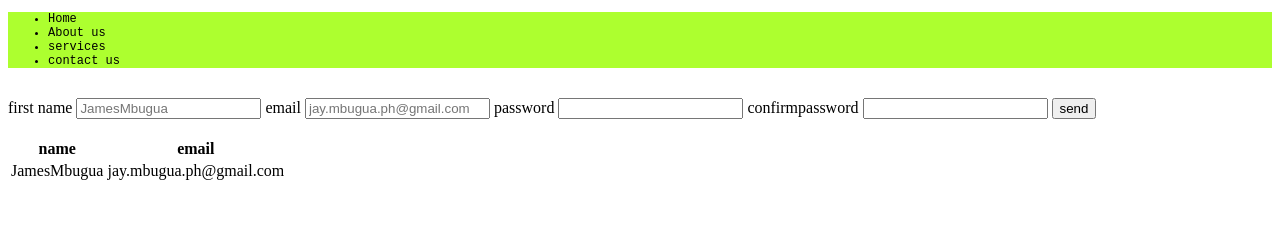
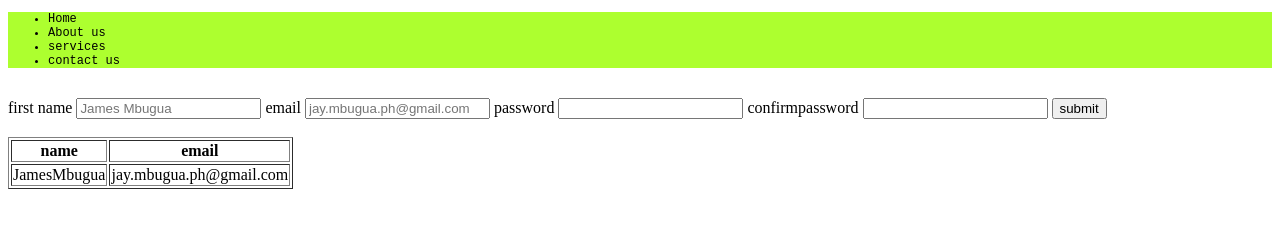
Before and after one commit to jammie-commits/html-intro, a website: page index.html in a window 1280 px wide. Drawn offline with Linux system fonts and the light colour scheme.

Commit message:
feat:modified index.html

```diff
--- a/index.html
+++ b/index.html
@@ -18,20 +18,20 @@
     <!-- FORMS -->
     <form action="" method="post">
         <label for="">first name</label>
-        <input type="text" name="fullname" id="full-name" placeholder="JamesMbugua" required/>
+        <input type="text" name="full-name" id="full-name" placeholder="James Mbugua" minlength="4" required/>
         <label for="">email</label>
         <input type="email" name="useremail" id="input-email" placeholder="jay.mbugua.ph@gmail.com" required/>
         <label for="">password</label>
         <input type="password" name="userpassword" id="input-password">
         <label for="">confirmpassword</label>
         <input type="password" name="cpassword" id="input-cpassword">
-        <input type="button" value="send">
+        <input type="button" value="submit">
 
     </form>
     <br>
 
     <!-- TABLES -->
-    <table rows="4" columns="2">
+    <table rows="4" columns="2" border="">
         <tr>
             <th>name</th>
             <th>email</th>
```
